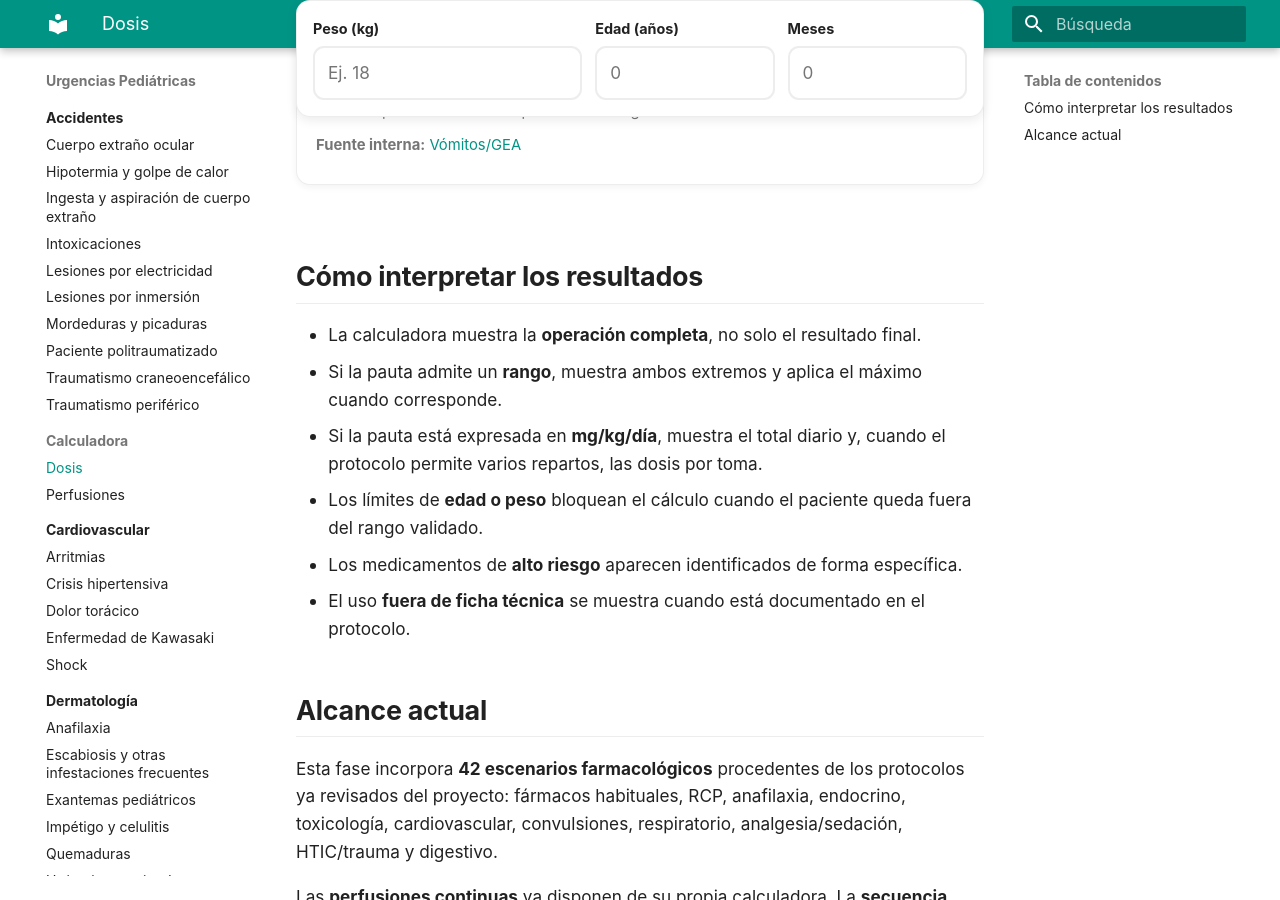
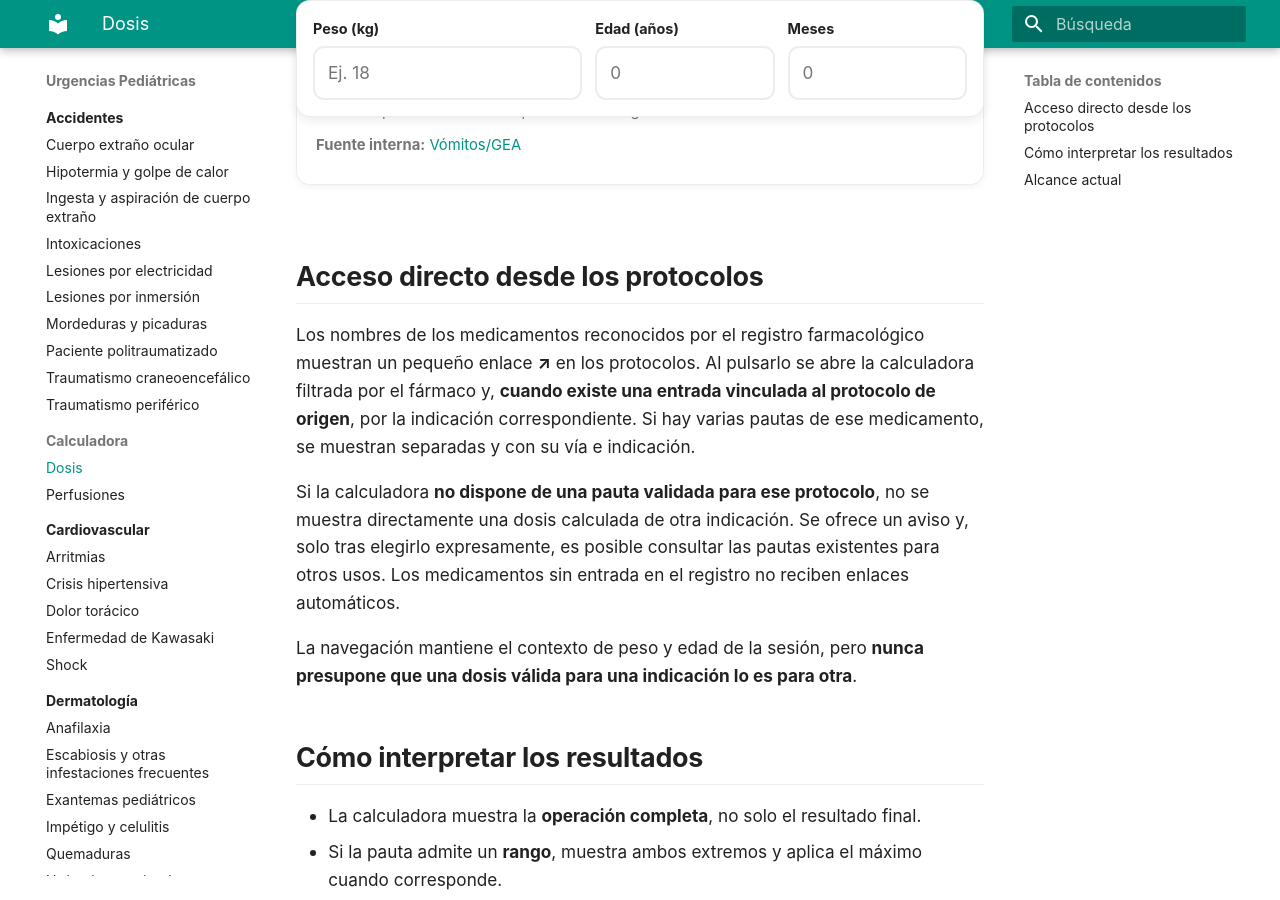
Before and after one commit to gonzaloares/urgencias-pediatricas, an MkDocs documentation site: the page built from docs/calculadora.md, in a window 1280 px wide and 900 px high, scrolled down 16610 px. Built offline with MkDocs 1.6.1 and Material for MkDocs 9.7.7, drawn with Linux system fonts in a browser that asks for light colours.

Commit message:
docs: explicar enlaces clínicos contextuales y restricciones por indicación

```diff
--- a/docs/calculadora.md
+++ b/docs/calculadora.md
@@ -29,6 +29,14 @@
   <div id="dose-calculator-results" class="dose-calculator-results"></div>
 </div>
 
+## Acceso directo desde los protocolos
+
+Los nombres de los medicamentos reconocidos por el registro farmacológico muestran un pequeño enlace **↗** en los protocolos. Al pulsarlo se abre la calculadora filtrada por el fármaco y, **cuando existe una entrada vinculada al protocolo de origen**, por la indicación correspondiente. Si hay varias pautas de ese medicamento, se muestran separadas y con su vía e indicación.
+
+Si la calculadora **no dispone de una pauta validada para ese protocolo**, no se muestra directamente una dosis calculada de otra indicación. Se ofrece un aviso y, solo tras elegirlo expresamente, es posible consultar las pautas existentes para otros usos. Los medicamentos sin entrada en el registro no reciben enlaces automáticos.
+
+La navegación mantiene el contexto de peso y edad de la sesión, pero **nunca presupone que una dosis válida para una indicación lo es para otra**.
+
 ## Cómo interpretar los resultados
 
 - La calculadora muestra la **operación completa**, no solo el resultado final.
```
